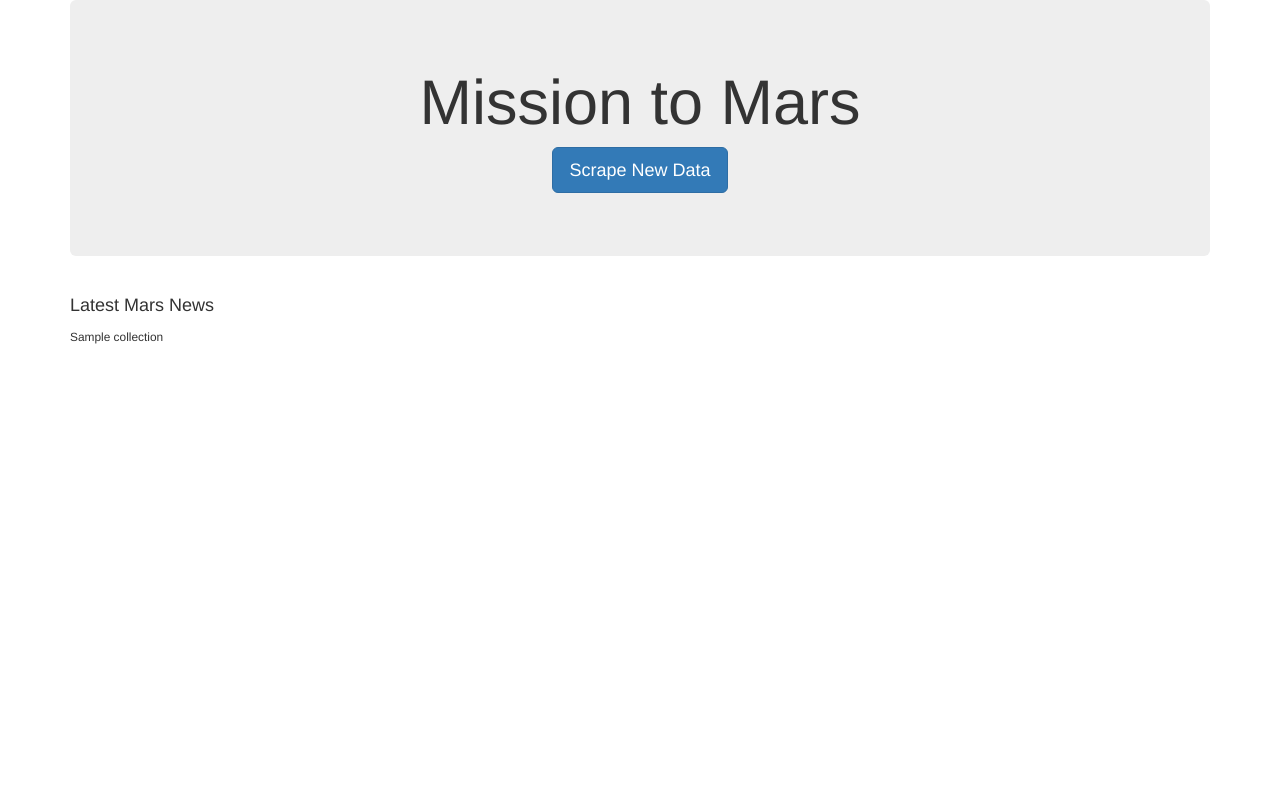
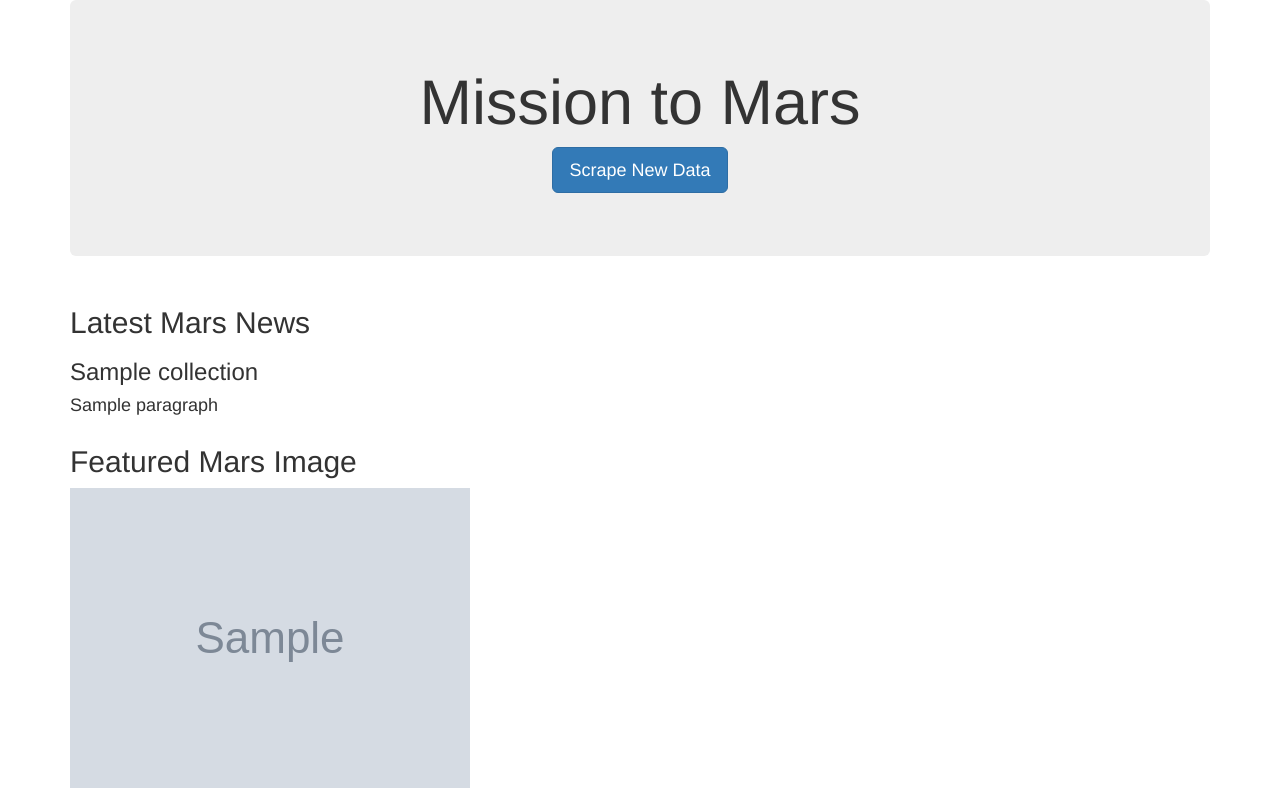
Before and after one commit to damontufar/web-scraping-challenge, a Flask app: page / in a window 1280 px wide. Run offline with Flask 2, Linux system fonts and the light colour scheme; grey boxes marked "Sample" are stand-in pictures; a database or web service that is not in the repository returns one stand-in record (values such as "Sample title"); some libraries are stand-ins or nearby versions.

Commit message:
Adding Latest News and Mars Image

```diff
--- a/Missions_to_Mars/templates/index.html
+++ b/Missions_to_Mars/templates/index.html
@@ -19,8 +19,17 @@
     <!-- Latest News Mars -->
     <div class="row" id="latest-news">
       <div class="col-md-12">
-        <h4 class="heading">Latest Mars News</h4>
-        <small>{{ info.title }}</small>
+        <h2 class="heading">Latest Mars News</h2>
+        <h3>{{info.title}}</h3>
+        <h4>{{info.paragraph}}</h4>
+      </div>
+    </div>
+
+    <!-- Mars Image -->
+    <div class="row" id="mars_image">
+      <div class="col-md-8">
+        <h2 class="heading">Featured Mars Image</h2>
+        <img src="{{info.image_url}}" alt = "Mars Image">
       </div>
     </div>
 
```
